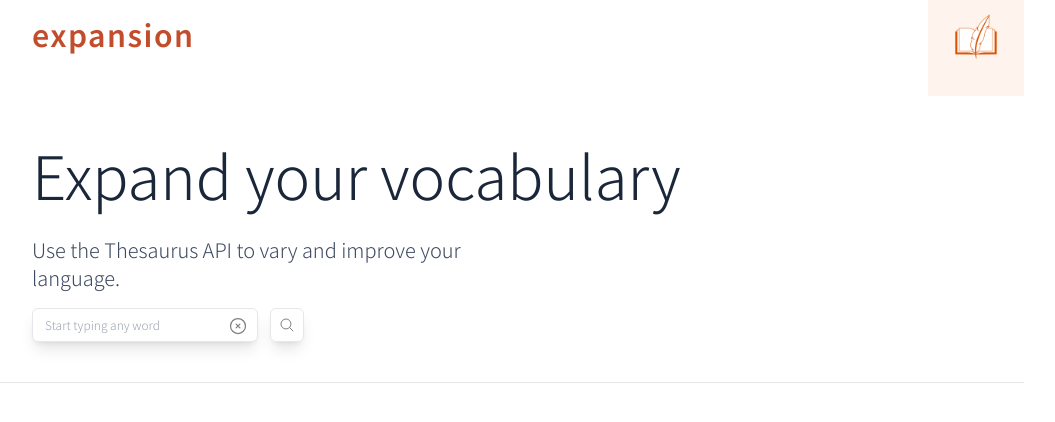
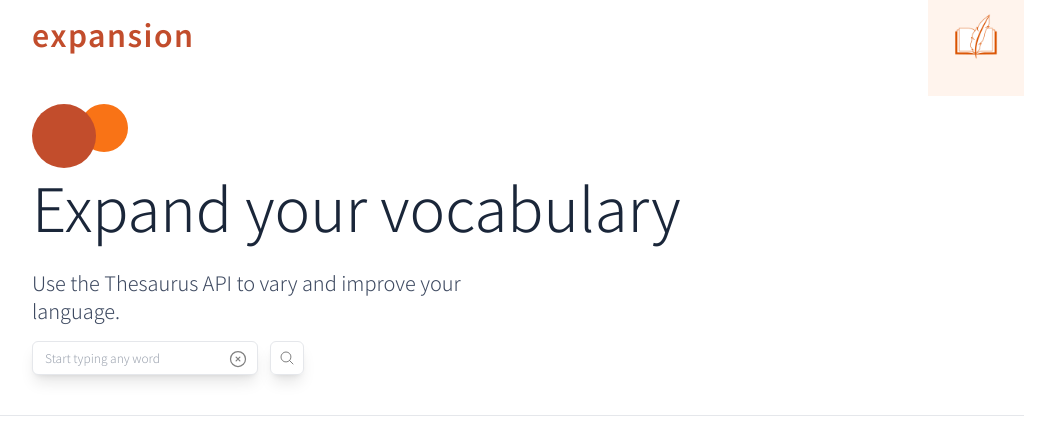
Before and after one commit to charlietait147/expansion, a Next.js app: page / in a window 1280 px wide. Shown: the top 422 px of the page, without its empty margins (128-1183 px from the left). Built offline with nearby package versions, Linux system fonts and the light colour scheme.

Commit message:
add circles

```diff
--- a/app/globals.css
+++ b/app/globals.css
@@ -1,5 +1,13 @@
 @import url("https://fonts.googleapis.com/css2?family=Noto+Sans+JP:wght@100;200;300;400;500;600;700;800;900&family=Nunito:ital,wght@0,200;0,300;0,400;0,500;0,600;0,700;0,800;1,200;1,300;1,400;1,500;1,600;1,700;1,800&display=swap");
 
-@import "tailwindcss/base";
-@import "tailwindcss/components";
-@import "tailwindcss/utilities";
+@tailwind base;
+@tailwind components;
+@tailwind utilities;
+
+.circle-lg{
+    @apply bg-title rounded-full w-16 h-16 z-10
+}
+
+.circle-sm{
+    @apply absolute left-12 bg-orange-500 rounded-full w-12 h-12
+}
--- a/components/MainContent.tsx
+++ b/components/MainContent.tsx
@@ -1,13 +1,19 @@
 function MainContent() {
   return (
-    <main className="px-4 py-10 sm:px-8 lg:max-w-screen-lg m-auto border-b border-gray-200">
-      <h2 className="text-primary text-4xl font-light leading-tight lg:text-6xl ">
-        Expand your vocabulary
-      </h2>
+    <main className="px-4 pb-10 relative sm:px-8 lg:max-w-screen-lg m-auto border-b border-gray-200">
+        <div className="relative flex mb-2">
+          <div className="circle-lg"></div>
+          <div className="circle-sm"></div>
+        </div>
+        <h2 className="text-primary text-4xl font-light leading-tight inline lg:text-6xl">
+          Expand your vocabulary
+        </h2>
+
       <p className="text-secondary text-base font-light pt-6 max-w-xs lg:pt-8 lg:text-xl lg:max-w-lg ">
         {" "}
         Use the Thesaurus API to vary and improve your language.
       </p>
+
       <div>
         <form action="submit" className="mt-4 max-w-fit flex relative">
           <input
```
